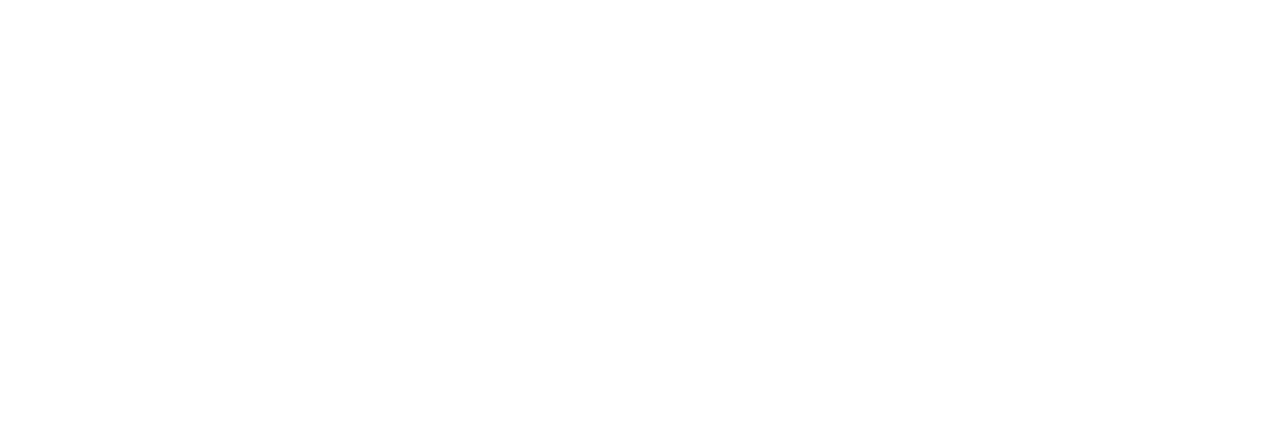
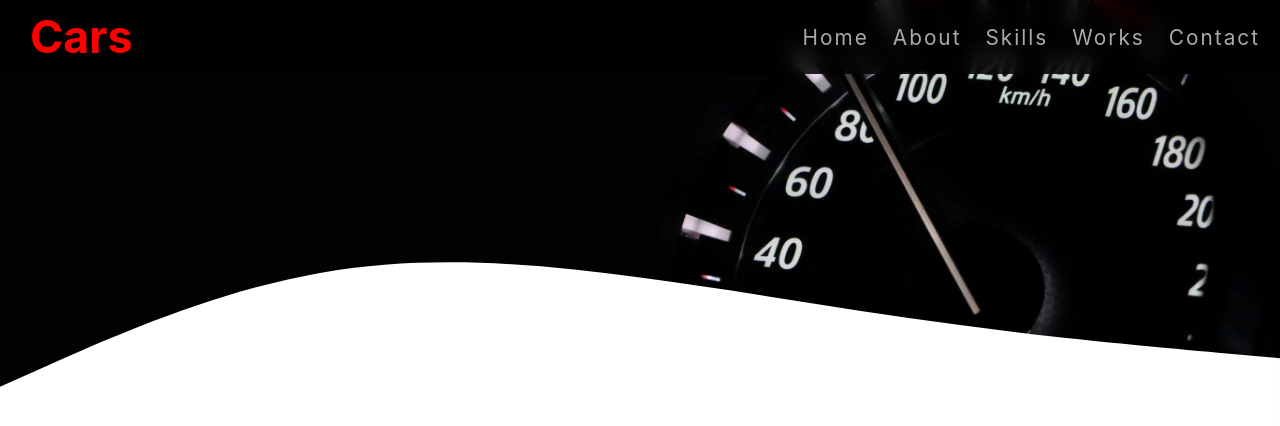
Before and after one commit to cmglezpdev/landing-page, a React (Create React App) app: page / in a window 1280 px wide. Shown: the top 426 px of the page. Built offline with nearby package versions, Linux system fonts and the light colour scheme; the HTML template or start-up script is replaced by a standard one.

Commit message:
feat: Add background image in the home

```diff
--- a/src/App.jsx
+++ b/src/App.jsx
@@ -1,11 +1,11 @@
+import { Home, Navbar } from "./components";
 
 function App() {
   return (
-    <div className="App">
-      <header>
-
-      </header>
-    </div>
+    <main className="App">
+      <Navbar />
+      <Home />
+    </main>
   );
 }
 
--- /dev/null
+++ b/src/components/home/Home.jsx
@@ -0,0 +1,12 @@
+import React from 'react'
+
+import './home.scss';
+
+export const Home = () => {
+  return (
+    <header className='home'>
+
+        <svg className='home-waves' xmlns="http://www.w3.org/2000/svg" viewBox="0 0 1440 320"><path fill="#fff" fill-opacity="1" d="M0,192L60,165.3C120,139,240,85,360,64C480,43,600,53,720,69.3C840,85,960,107,1080,122.7C1200,139,1320,149,1380,154.7L1440,160L1440,320L1380,320C1320,320,1200,320,1080,320C960,320,840,320,720,320C600,320,480,320,360,320C240,320,120,320,60,320L0,320Z"></path></svg>
+    </header>
+  )
+}
--- /dev/null
+++ b/src/components/home/home.scss
@@ -0,0 +1,19 @@
+
+
+.home {
+    background-image: url('../../../public/home.jpg');
+    background-repeat: no-repeat;
+    background-size: cover;
+    background-position: right;
+    min-height: 500px;
+    min-width: 100vw;
+    position: relative;
+    display: flex;
+    flex-direction: column;
+    justify-content: end;
+
+    &-waves {
+        position: absolute;
+        bottom: 0;
+    }
+}
--- /dev/null
+++ b/src/components/index.js
@@ -0,0 +1,3 @@
+
+export * from './navbar/Navbar';
+export * from './home/Home';
--- a/src/index.scss
+++ b/src/index.scss
@@ -1,4 +1,5 @@
 body {
+  // background-color: #020200;
   margin: 0;
   font-family: -apple-system, BlinkMacSystemFont, 'Segoe UI', 'Roboto', 'Oxygen',
     'Ubuntu', 'Cantarell', 'Fira Sans', 'Droid Sans', 'Helvetica Neue',
@@ -11,3 +12,15 @@
   font-family: source-code-pro, Menlo, Monaco, Consolas, 'Courier New',
     monospace;
 }
+
+
+html, body {
+  width: 100vw;
+  position: relative;
+}
+
+* {
+  box-sizing: border-box;
+  padding: 0;
+  margin: 0;
+}
```
Also changed, not shown: public/home.jpg (added).
